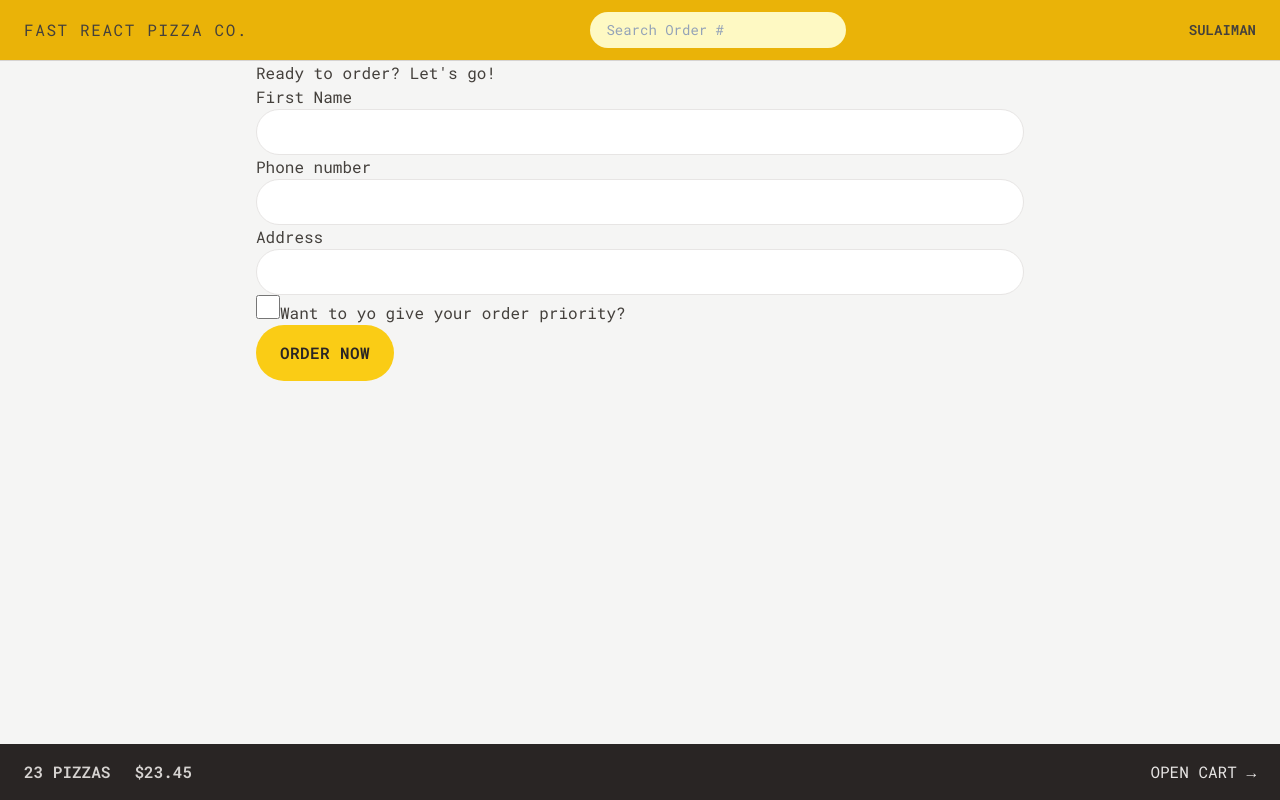
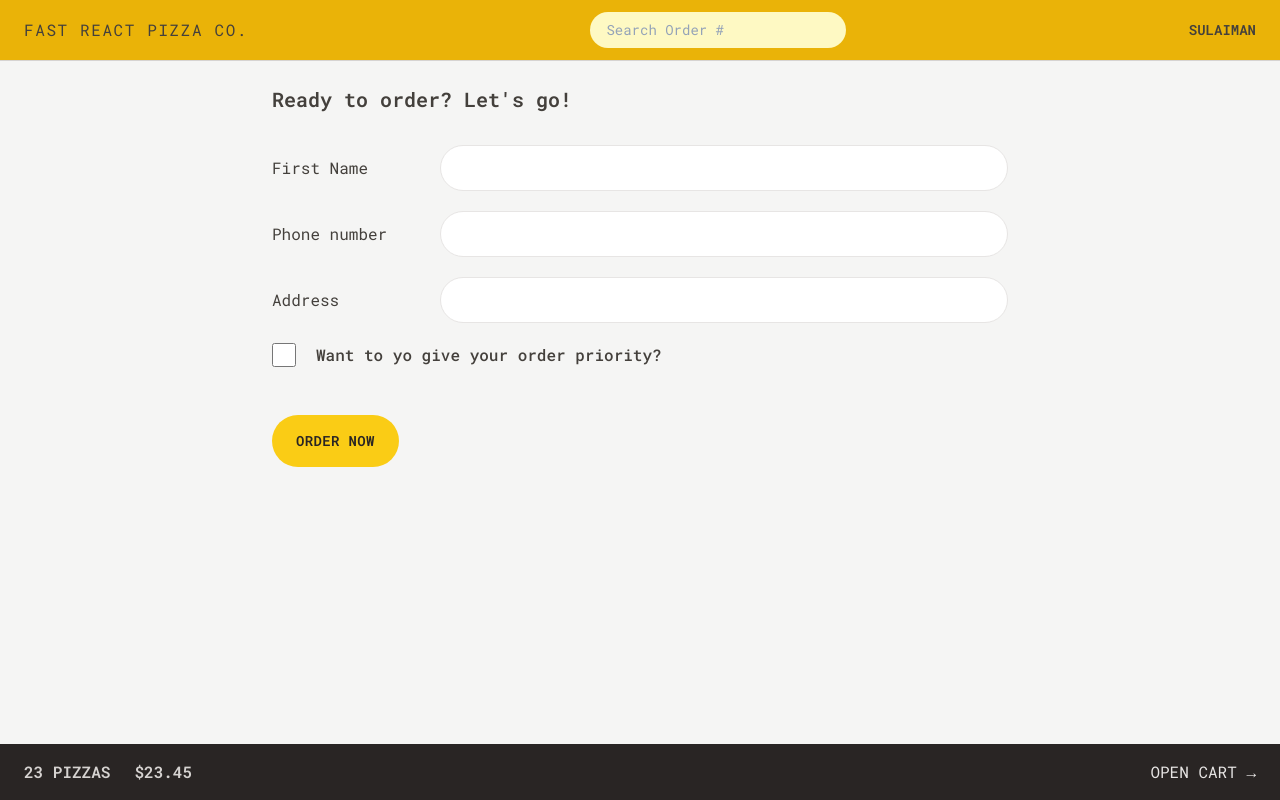
Before and after one commit to meharsulaiman/react-fast-pizza, a React (Vite) app: page /order/new in a window 1280 px wide. Built offline with nearby package versions, Linux system fonts and the light colour scheme.

Commit message:
order page styling

```diff
--- a/src/features/order/CreateOrder.jsx
+++ b/src/features/order/CreateOrder.jsx
@@ -39,31 +39,47 @@
   const cart = fakeCart;
 
   return (
-    <div>
-      <h2>Ready to order? Let's go!</h2>
+    <div className="px-4 py-6">
+      <h2 className="mb-8 text-xl font-semibold">Ready to order? Let's go!</h2>
 
       <Form method="POST">
-        <div>
-          <label>First Name</label>
-          <input type="text" name="customer" required className="input" />
-        </div>
-
-        <div>
-          <label>Phone number</label>
-          <div>
-            <input type="tel" name="phone" required className="input" />
-          </div>
-          {formErrors?.phone && <p>{formErrors.phone}</p>}
-        </div>
-
-        <div>
-          <label>Address</label>
-          <div>
-            <input type="text" name="address" required className="input" />
+        <div className="mb-5 flex flex-col gap-2 sm:flex-row sm:items-center">
+          <label className="sm:basis-40">First Name</label>
+          <div className="grow">
+            <input
+              type="text"
+              name="customer"
+              required
+              className="input w-full"
+            />
           </div>
         </div>
 
-        <div>
+        <div className="mb-5 flex flex-col gap-2 sm:flex-row sm:items-center">
+          <label className="sm:basis-40">Phone number</label>
+          <div className="grow">
+            <input type="tel" name="phone" required className="input w-full" />
+            {formErrors?.phone && (
+              <p className="mt-2 rounded-md bg-red-100 p-2 text-xs text-red-700">
+                {formErrors.phone}
+              </p>
+            )}
+          </div>
+        </div>
+
+        <div className="mb-5 flex flex-col gap-2 sm:flex-row sm:items-center">
+          <label className="sm:basis-40">Address</label>
+          <div className="grow">
+            <input
+              type="text"
+              name="address"
+              required
+              className="input w-full"
+            />
+          </div>
+        </div>
+
+        <div className="mb-12 flex items-center gap-5">
           <input
             type="checkbox"
             name="priority"
@@ -72,7 +88,9 @@
             // value={withPriority}
             // onChange={(e) => setWithPriority(e.target.checked)}
           />
-          <label htmlFor="priority">Want to yo give your order priority?</label>
+          <label htmlFor="priority" className="font-medium">
+            Want to yo give your order priority?
+          </label>
         </div>
 
         <div>
--- a/src/features/order/Order.jsx
+++ b/src/features/order/Order.jsx
@@ -1,12 +1,13 @@
 // Test ID: IIDSAT
 
-import { getOrder } from '../../services/apiRestaurant';
+import { getOrder } from "../../services/apiRestaurant";
 import {
   calcMinutesLeft,
   formatCurrency,
   formatDate,
-} from '../../utils/helpers';
-import { useLoaderData } from 'react-router-dom';
+} from "../../utils/helpers";
+import OrderItem from "./OrderItem";
+import { useLoaderData } from "react-router-dom";
 
 function Order() {
   // Everyone can search for all orders, so for privacy reasons we're gonna gonna exclude names or address, these are only for the restaurant staff
@@ -23,29 +24,51 @@
   const deliveryIn = calcMinutesLeft(estimatedDelivery);
 
   return (
-    <div>
-      <div>
-        <h2>Status</h2>
+    <div className="space-y-8 px-4 py-6">
+      <div className="flex flex-wrap items-center justify-between gap-2">
+        <h2 className="text-xl font-semibold">Order #{id} Status</h2>
 
-        <div>
-          {priority && <span>Priority</span>}
-          <span>{status} order</span>
+        <div className="space-x-2">
+          {priority && (
+            <span className="rounded-full bg-red-500 px-3 py-1 text-sm uppercase tracking-wider text-red-50">
+              Priority
+            </span>
+          )}
+          <span className="rounded-full bg-green-500 px-3 py-1 text-sm uppercase tracking-wider text-green-50">
+            {status} order
+          </span>
         </div>
       </div>
 
-      <div>
-        <p>
+      <ul className="divide-y divide-stone-200 border-b border-t">
+        {cart.map((item) => (
+          <OrderItem item={item} key={item.id} />
+        ))}
+      </ul>
+
+      <div className="flex flex-wrap items-center justify-between gap-2 bg-stone-200 px-6 py-5">
+        <p className="font-medium">
           {deliveryIn >= 0
             ? `Only ${calcMinutesLeft(estimatedDelivery)} minutes left 😃`
-            : 'Order should have arrived'}
+            : "Order should have arrived"}
         </p>
-        <p>(Estimated delivery: {formatDate(estimatedDelivery)})</p>
+        <p className="text-xs text-slate-500">
+          (Estimated delivery: {formatDate(estimatedDelivery)})
+        </p>
       </div>
 
-      <div>
-        <p>Price pizza: {formatCurrency(orderPrice)}</p>
-        {priority && <p>Price priority: {formatCurrency(priorityPrice)}</p>}
-        <p>To pay on delivery: {formatCurrency(orderPrice + priorityPrice)}</p>
+      <div className="space-y-2 bg-stone-200 px-6 py-5">
+        <p className="text-xs font-medium text-stone-600">
+          Price pizza: {formatCurrency(orderPrice)}
+        </p>
+        {priority && (
+          <p className="text-xs font-medium text-stone-600">
+            Price priority: {formatCurrency(priorityPrice)}
+          </p>
+        )}
+        <p className="font-bold">
+          To pay on delivery: {formatCurrency(orderPrice + priorityPrice)}
+        </p>
       </div>
     </div>
   );
--- a/src/features/order/OrderItem.jsx
+++ b/src/features/order/OrderItem.jsx
@@ -1,14 +1,14 @@
-import { formatCurrency } from '../../utils/helpers';
+import { formatCurrency } from "../../utils/helpers";
 function OrderItem({ item, isLoadingIngredients, ingredients }) {
   const { quantity, name, totalPrice } = item;
 
   return (
-    <li>
-      <div>
+    <li className="py-3">
+      <div className="flex items-center justify-between gap-4 text-sm">
         <p>
-          <span>{quantity}&times;</span> {name}
+          <span className="font-bold">{quantity}&times;</span> {name}
         </p>
-        <p>{formatCurrency(totalPrice)}</p>
+        <p className="font-bold">{formatCurrency(totalPrice)}</p>
       </div>
     </li>
   );
--- a/src/index.css
+++ b/src/index.css
@@ -5,7 +5,7 @@
 
 @layer components {
   .input {
-    @apply w-full rounded-full border border-stone-200 px-4 py-2 text-sm transition-all duration-300 placeholder:text-stone-400 focus:outline-none focus:ring focus:ring-yellow-400 md:px-6 md:py-3
+    @apply rounded-full border border-stone-200 px-4 py-2 text-sm transition-all duration-300 placeholder:text-stone-400 focus:outline-none focus:ring focus:ring-yellow-400 md:px-6 md:py-3
   }
 
 .loader {
--- a/src/ui/Button.jsx
+++ b/src/ui/Button.jsx
@@ -3,13 +3,13 @@
 
 export default function Button({ children, disabled, to, type }) {
   const base =
-    "inline-block rounded-full bg-yellow-400 font-semibold uppercase tracking-wide text-stone-800 transition-colors duration-300 hover:bg-yellow-300 focus:outline-none focus:ring focus:ring-yellow-300 focus:ring-offset-2 active:translate-y-[1px] disabled:cursor-not-allowed";
+    "inline-block text-sm rounded-full bg-yellow-400 font-semibold uppercase tracking-wide text-stone-800 transition-colors duration-300 hover:bg-yellow-300 focus:outline-none focus:ring focus:ring-yellow-300 focus:ring-offset-2 active:translate-y-[1px] disabled:cursor-not-allowed";
 
   const styles = {
     primary: base + " px-4 py-3 md:px-6 md:py-4",
     small: base + "  px-4 py-2 md:px-4 md:py-2.5 text-xs",
     secondary:
-      "inline-block rounded-full border-2 border-stone-300 font-semibold uppercase tracking-wide text-stone-400 hover:bg-stone-300 hover:text-stone-800 focus:text-stone-800 focus:outline-none focus:ring focus:ring-stone-200 focus:ring-offset-2 active:translate-y-[1px] disabled:cursor-not-allowed px-4 py-2.5 md:px-6 md:py-3.5 transition-colors duration-300",
+      "inline-block rounded-full border-2 text-sm border-stone-300 font-semibold uppercase tracking-wide text-stone-400 hover:bg-stone-300 hover:text-stone-800 focus:text-stone-800 focus:outline-none focus:ring focus:ring-stone-200 focus:ring-offset-2 active:translate-y-[1px] disabled:cursor-not-allowed px-4 py-2.5 md:px-6 md:py-3.5 transition-colors duration-300",
   };
 
   if (to)
```
Also changed, not shown: index.html (+3 -2 lines).
